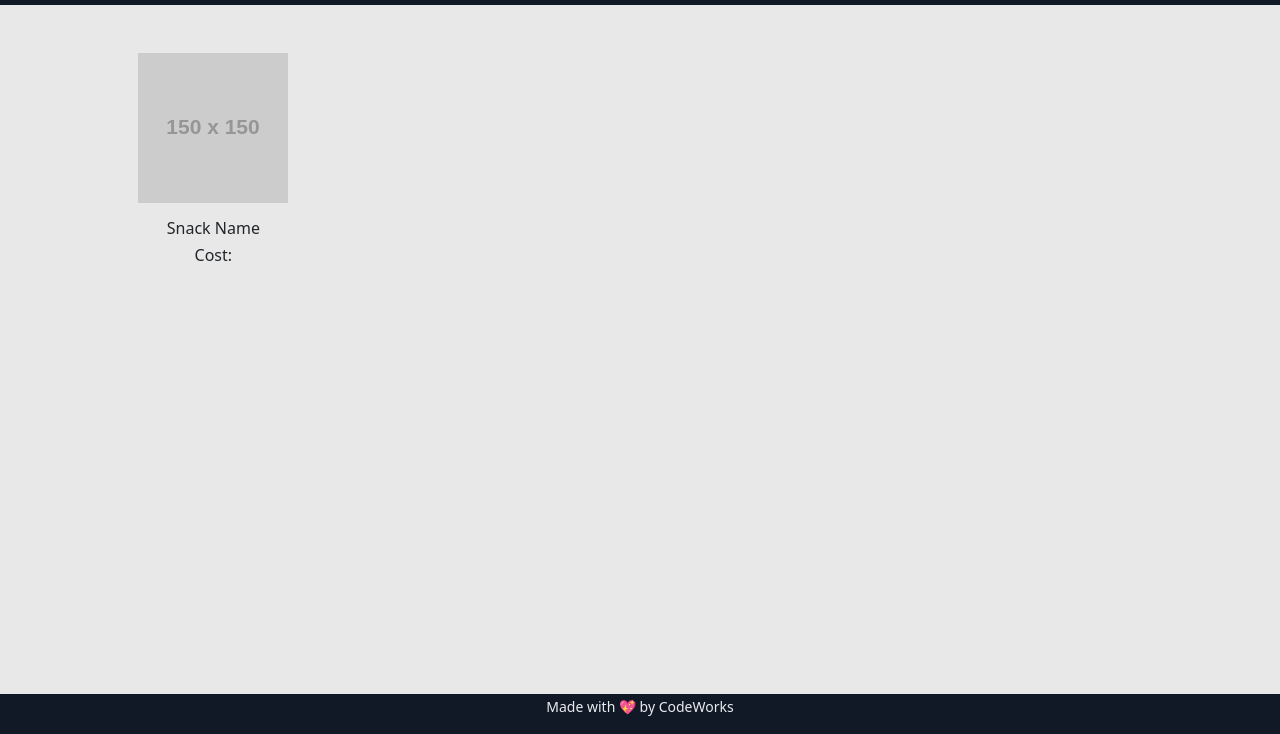
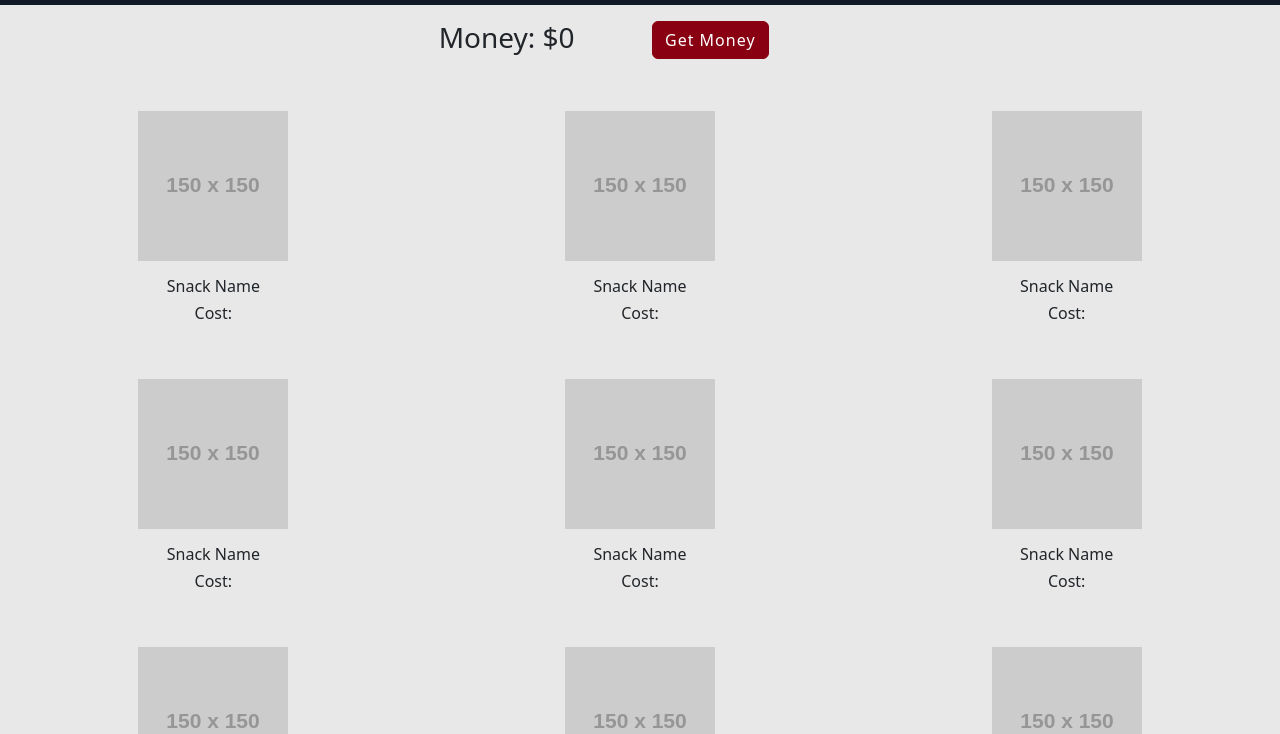
Before and after one commit to JoeCalvi/vendr, a website with bundled scripts: page index.html in a window 1280 px wide. Shown: the part 66-800 px from the top of the page. Built offline with nearby package versions, Linux system fonts and the light colour scheme; placeholder pictures from the web are drawn by us; a script that the page names is missing.

Commit message:
getMoney button works

```diff
--- a/app/App.js
+++ b/app/App.js
@@ -1,8 +1,10 @@
+import { MoneyController } from "./Controllers/MoneyController.js";
 import { SnacksController } from "./Controllers/SnacksController.js"
 
 class App {
 
   snacksController = new SnacksController()
+  moneyController = new MoneyController()
 }
 
 window["app"] = new App();
--- a/app/AppState.js
+++ b/app/AppState.js
@@ -16,48 +16,64 @@ class AppState extends EventEmitter {
         name: 'Sample',
         price: 3.50,
         imgUrl: 'https://via.placeholder.com/150'
-      },
+      }
+    ),
+    new Snack(
       {
         name: 'Sample',
         price: 3.50,
         imgUrl: 'https://via.placeholder.com/150'
-      },
+      }
+    ),
+    new Snack(
       {
         name: 'Sample',
         price: 3.50,
         imgUrl: 'https://via.placeholder.com/150'
-      },
+      }
+    ),
+    new Snack(
       {
         name: 'Sample',
         price: 3.50,
         imgUrl: 'https://via.placeholder.com/150'
-      },
+      }
+    ),
+    new Snack(
       {
         name: 'Sample',
         price: 3.50,
         imgUrl: 'https://via.placeholder.com/150'
-      },
+      }
+    ),
+    new Snack(
       {
         name: 'Sample',
         price: 3.50,
         imgUrl: 'https://via.placeholder.com/150'
-      },
+      }
+    ),
+    new Snack(
       {
         name: 'Sample',
         price: 3.50,
         imgUrl: 'https://via.placeholder.com/150'
-      },
+      }
+    ),
+    new Snack(
       {
         name: 'Sample',
         price: 3.50,
         imgUrl: 'https://via.placeholder.com/150'
-      },
+      }
+    ),
+    new Snack(
       {
         name: 'Sample',
         price: 3.50,
         imgUrl: 'https://via.placeholder.com/150'
-      },
-      )
+      }
+    ),
   ]
 
   money = 0
--- a/app/Controllers/MoneyController.js
+++ b/app/Controllers/MoneyController.js
@@ -5,6 +5,14 @@ import { setHTML, setText } from "../Utils/Writer.js";
 
 // SECTION private functions below
 
+function _drawMoney(){
+    let template = ''
+
+    template += snack.MoneyTemplate
+
+    setHTML('money', template)
+
+}
 
 
 export class MoneyController {
@@ -13,4 +21,8 @@ export class MoneyController {
     }
 
     // SECTION public functions below
+
+    getMoney(){
+        snacksService.getMoney()
+    }
 }
--- a/app/Controllers/SnacksController.js
+++ b/app/Controllers/SnacksController.js
@@ -5,11 +5,19 @@ import { setHTML, setText } from "../Utils/Writer.js";
 
 // SECTION private functions below
 
+function _drawSnacks(){
+    let snacks = appState.snacks
+    let template = ''
+
+    snacks.forEach(snack => template += snack.SnackTemplate)
+    setHTML('snacks', template)
+}
 
 
 export class SnacksController {
     constructor(){
-
+        _drawSnacks()
+        console.log('Controller is working', appState.snacks)
     }
 
     // SECTION public functions below
--- a/app/Models/Snack.js
+++ b/app/Models/Snack.js
@@ -7,4 +7,22 @@ export class Snack {
         this.price = data.price
         this.imgUrl = data.imgUrl
     }
+
+    get SnackTemplate() {
+        return `
+    <div class="col-4 text-center pt-5">
+        <div>
+            <img src="https://via.placeholder.com/150">
+                <h6 class="pt-3">Snack Name</h6>
+                <h6>Cost:</h6>
+        </div>
+    </div>
+        `
+    }
+
+    get MoneyTemplate() {
+        return `
+        <h3>Money: $${appState.money}</h3>
+        `
+    }
 }
--- a/app/Services/SnacksService.js
+++ b/app/Services/SnacksService.js
@@ -3,6 +3,11 @@ import { saveState } from "../Utils/Store.js";
 
 class SnacksService {
 
+
+    getMoney(){
+        appState.money += .25
+        console.log(appState.money);
+    }
 }
 
 export const snacksService = new SnacksService()
--- a/index.html
+++ b/index.html
@@ -27,15 +27,23 @@
   </header>
   <main>
     <div class="container-fluid">
-      <div class="row" id="snack">
+      <div class="row justify-content-center mt-3">
+        <div class="col-2" id="money">
+          <h3>Money: $0</h3>
+        </div>
+        <div class="col-2">
+          <button class="btn btn-danger" onclick="app.moneyController.getMoney()">Get Money</button>
+        </div>
+      </div>
+      <div class="row" id="snacks">
         <!-- STUB snack template -->
-        <div class="col-4 text-center pt-5">
+        <!-- <div class="col-4 text-center pt-5">
           <div>
             <img src="https://via.placeholder.com/150">
             <h6 class="pt-3">Snack Name</h6>
             <h6>Cost:</h6>
           </div>
-        </div>
+        </div> -->
       </div>
     </div>
   </main>
```
